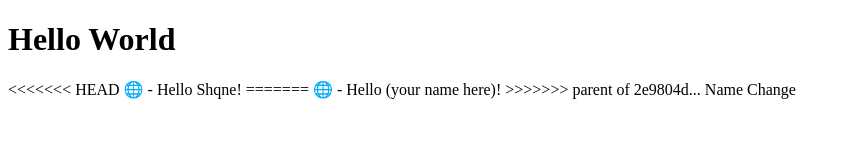
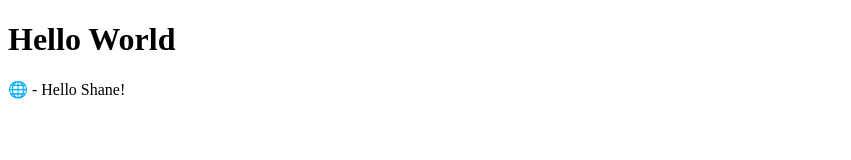
Before and after one commit to Shane-House/Lab1, a plain HTML site: page index.html in a window 1280 px wide. Shown: the whole page, without its empty margins (0-851 px from the left). Drawn offline with Linux system fonts and the light colour scheme.

Commit message:
Revert fix

```diff
--- a/index.html
+++ b/index.html
@@ -7,11 +7,7 @@
 	<body>
 		<h1>Hello World</h1>
 		<p>
-<<<<<<< HEAD
- 			&#127760 - Hello Shqne!
-=======
- 			&#127760 - Hello (your name here)!
->>>>>>> parent of 2e9804d... Name Change
+ 			&#127760 - Hello Shane!
 		</p>
 	</body>
 </html>
```
